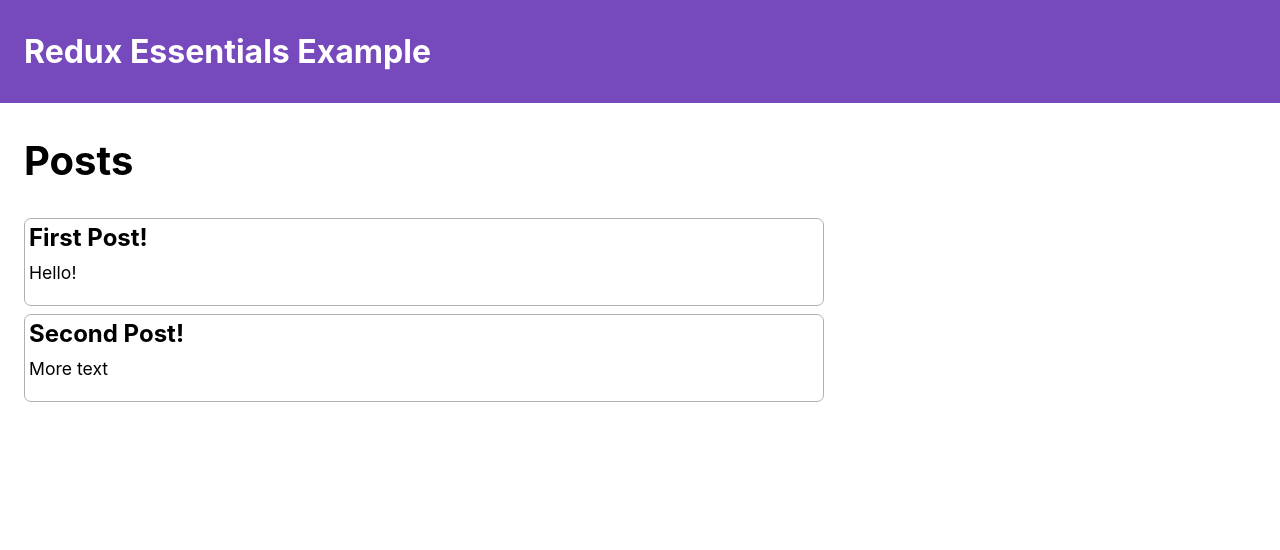
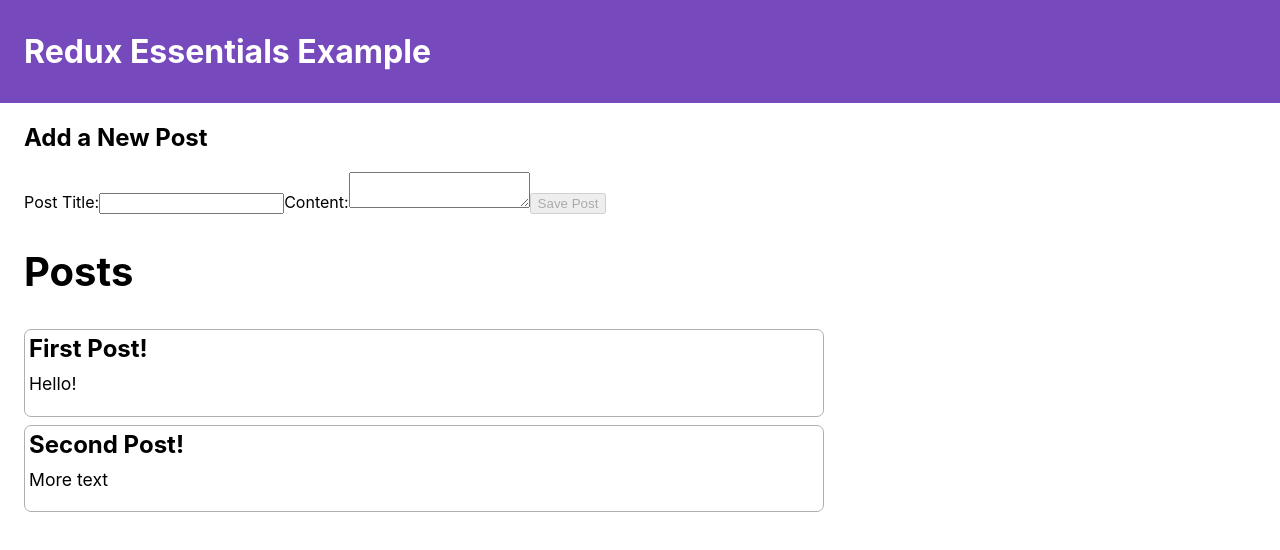
Before and after one commit to nokazn/redux-essentials-example, a React (Create React App) app: page / in a window 1280 px wide. Shown: the top 550 px of the page. Built offline with nearby package versions, Linux system fonts and the light colour scheme.

Commit message:
add AddPostForm component

```diff
--- a/src/App.tsx
+++ b/src/App.tsx
@@ -1,6 +1,7 @@
 import { BrowserRouter as Router, Switch, Route, Redirect } from 'react-router-dom';
 import { Navbar } from './app/Navbar';
 import { PostList } from './features/posts/PostsList';
+import { AddPostForm } from './features/posts/AddPostForm';
 
 export const App = () => {
   return (
@@ -9,6 +10,7 @@
       <Switch>
         <Route exact path='/'>
           <>
+            <AddPostForm />
             <PostList />
           </>
         </Route>
--- /dev/null
+++ b/src/features/posts/AddPostForm.tsx
@@ -0,0 +1,42 @@
+import { useState, ChangeEvent } from 'react';
+import { useDispatch } from 'react-redux';
+
+import { postAdded } from './postsSlice';
+
+export const AddPostForm = () => {
+  const [title, setTitle] = useState('');
+  const [content, setContent] = useState('');
+  const isSubmittable = title !== '' && content !== '';
+
+  const dispatch = useDispatch();
+
+  const onTitleChanged = (e: ChangeEvent<HTMLInputElement>) => setTitle(e.target.value);
+  const onContentChanged = (e: ChangeEvent<HTMLTextAreaElement>) => setContent(e.target.value);
+  const onSavePostClicked = () => {
+    if (isSubmittable) {
+      dispatch(
+        postAdded({
+          title,
+          content,
+        }),
+      );
+      setTitle('');
+      setContent('');
+    }
+  };
+
+  return (
+    <section>
+      <h2>Add a New Post</h2>
+      <form>
+        <label htmlFor='postTitle'>Post Title:</label>
+        <input type='text' id='postTitle' name='postTitle' value={title} onChange={onTitleChanged} />
+        <label htmlFor='postContent'>Content:</label>
+        <textarea id='postContent' name='postContent' value={content} onChange={onContentChanged} />
+        <button type='button' onClick={onSavePostClicked} disabled={!isSubmittable}>
+          Save Post
+        </button>
+      </form>
+    </section>
+  );
+};
--- a/src/features/posts/postsSlice.ts
+++ b/src/features/posts/postsSlice.ts
@@ -1,4 +1,4 @@
-import { createSlice } from '@reduxjs/toolkit';
+import { createSlice, PayloadAction, nanoid } from '@reduxjs/toolkit';
 import { RootState } from '../../app/store';
 
 interface Post {
@@ -23,9 +23,23 @@
 const postSlice = createSlice({
   name: 'post',
   initialState,
-  reducers: {},
+  reducers: {
+    postAdded(state, action: PayloadAction<Omit<Post, 'id'>>) {
+      state.push({
+        ...action.payload,
+        id: nanoid(),
+      });
+    },
+  },
 });
 
+// selector
 export const selectPosts = (state: RootState) => state.posts;
+export const selectPost = (postId: string | undefined) => (state: RootState) => {
+  return postId != null ? state.posts.find((post) => post.id === postId) : undefined;
+};
+
+// actions
+export const { postAdded } = postSlice.actions;
 
 export default postSlice.reducer;
```
